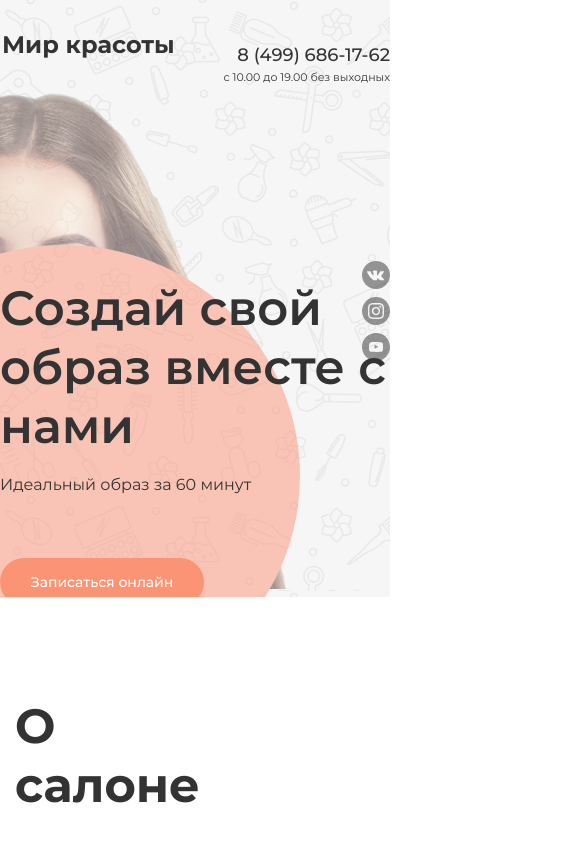
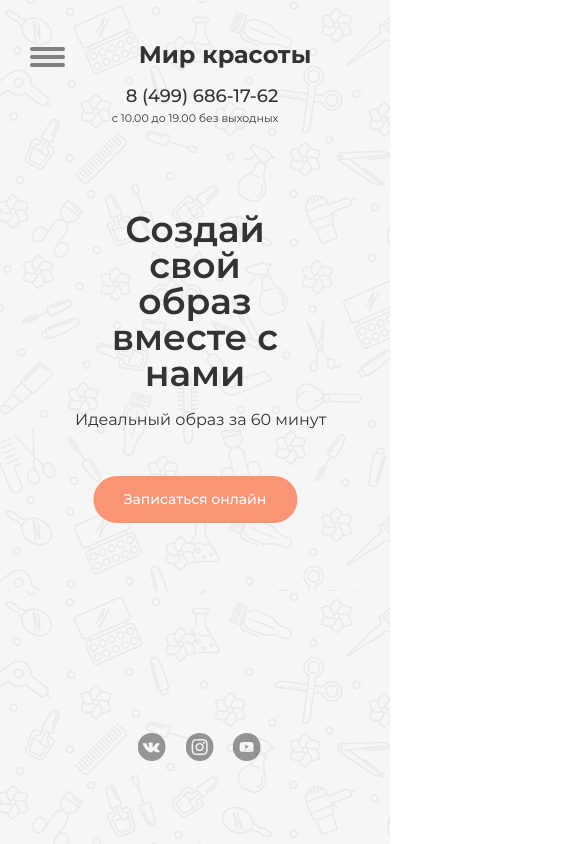
Before and after one commit to alina-ap/worldofbeaty, a plain HTML site: page index.html in a window 390 px wide. Shown: the top 844 px of the page, 580 px wide, since content can reach past the window. Drawn offline with nearby package versions, Linux system fonts and the light colour scheme.

Commit message:
adaptive header

```diff
--- /dev/null
+++ b/css/adaptive.css
@@ -0,0 +1,254 @@
+/* Adaptive header */
+
+/* Large Devices, Wide Screens */
+@media only screen and (max-width: 1280px) {
+
+    .header .container {
+        height: 100vh;
+        margin: 0 auto;
+    }
+
+    .header__top {
+        display: flex;
+        justify-content: space-between;
+        flex-wrap: wrap;
+        margin: 0 5%;
+    }
+
+    .header__hero {
+        left: 5%;
+        top: 25%;
+    }
+
+    .header__social {
+        right: 5%;
+    }
+
+
+    .social__link {
+        padding: 0.5em;
+        margin: -0.5em;
+    }
+
+    .header__nav .navigation__link {
+        padding: 0.5em;
+    }
+}
+
+
+/* Medium Devices, Desktops */
+@media only screen and (max-width: 992px) {
+
+    .header__girl {
+        opacity: 0.5;
+    }
+
+    .header .container {
+        height: 100vh;
+        margin: 0 4%;
+    }
+
+    .header__top {
+        display: flex;
+        justify-content: space-between;
+        flex-wrap: wrap;
+        gap: 30px;
+        margin: 0 5%;
+    }
+
+    .header__nav .navigation__link {
+        font-size: 1.1em;
+        line-height: 17px;
+    }
+
+    .social--vertical {
+        right: 8%;
+        z-index: 2;
+    }
+
+    .social__link {
+        padding: 0.5em;
+        margin: -0.5em;
+    }
+}
+
+@media only screen and (max-width: 768px) {
+    .header__girl,
+    .header__nav {
+        display: none;
+    }
+
+    .header {
+        position: relative;
+    }
+
+    .header .container {
+        height: 100vh;
+        margin: 0;
+    }
+
+    .header__hamb {
+        display: inline-block;
+        margin: 10px 0 0 20px;
+        align-self: flex-start;
+    }
+
+    .header__top {
+        display: flex;
+        flex-wrap: wrap;
+        margin: 10px 30px;
+        justify-content: space-between;
+        align-items: flex-end;
+    }
+
+    .header__logo {
+        font-size: 1.8em;
+        margin: 0;
+    }
+
+    .header__hero {
+        position: absolute;
+        left: 50%;
+        transform: translateX(-50%);
+    }
+
+    .hero__title {
+        display: inline-block;
+        font-size: 2.25em;
+        text-align: center;
+        line-height: 1.2em;
+    }
+
+    .hero__subtitle {
+        position: absolute;
+        left: 45%;
+        transform: translateX(-40%);
+        margin: 0;
+        text-align: center;
+        white-space: nowrap;
+    }
+
+     .btn--large {
+        position: absolute;
+        left: 50%;
+        transform: translateX(-48%);
+        top: 160%;
+    }
+
+     .social--vertical {
+        display: flex;
+        position: absolute;
+        left: 50%;
+        transform: translateX(-28%);
+        top: 80%;
+        bottom: 0;
+        padding: 0;
+    }
+
+    .social__item:not(:nth-last-of-type(1)) {
+        margin-right: 5vh;
+    }
+}
+
+/* Extra Small Devices, Phones */
+@media only screen and (max-width: 480px) {
+
+    .header .container {
+        height: 100vh;
+    }
+
+    .header__nav {
+        display: none;
+    }
+
+    .header__girl {
+        display: none;
+    }
+
+    .header {
+        width: 100vw;
+        height: 100vh;
+        position: relative;
+    }
+
+    .header__hero {
+        position: absolute;
+    }
+
+    .hero__title {
+        display: inline-block;
+        font-size: 2.25em;
+        text-align: center;
+        line-height: 1em;
+    }
+
+    .header__hamb {
+        display: inline-block;
+        margin: 4px 5px 0 0;
+        align-self: center;
+    }
+
+    .header__logo {
+        font-size: 1.5em;
+        margin: 0 auto;
+        /* margin-bottom: 20px; */
+    }
+
+    .header__phone {
+        margin: 0 auto;
+    }
+
+    .header__top {
+        display: inline-flex;
+        flex-wrap: wrap;
+        gap: 20px;
+        margin: 10px 30px;
+        justify-content: space-between;
+        align-items: flex-end;
+    }
+
+    .hero__subtitle {
+        position: absolute;
+        left: 40%;
+        transform: translateX(-40%);
+        margin: 0;
+        text-align: center;
+        white-space: nowrap;
+    }
+
+    .btn--large {
+        position: absolute;
+        left: 50%;
+        transform: translateX(-50%);
+        top: 135%;
+        white-space: nowrap;
+    }
+
+    .social--vertical {
+        display: flex;
+        position: absolute;
+        left: 50%;
+        transform: translateX(-35%);
+        top: 85%;
+        bottom: 0;
+        padding: 0;
+    }
+
+    .social__item:not(:nth-last-of-type(1)) {
+        margin-right: 5vw;
+    }
+}
+
+/* Custom, iPhone Retina */
+@media only screen and (max-width: 320px) {
+    .social--vertical {
+        top: 80%;
+        transform: translateX(-40%);
+    }
+
+    .btn--large {
+        position: absolute;
+        left: 50%;
+        transform: translateX(-48%);
+    }
+}
--- a/css/style.css
+++ b/css/style.css
@@ -16,6 +16,8 @@ html,
 body,
 .wrapper {
     height: 100%;
+    width: 100%;
+    overflow-x: hidden;
 }
 
 body {
@@ -70,20 +72,21 @@ a:hover, :focus{
     position: relative;
     overflow: hidden;
     padding: 30px 0 130px;
-    height: 597px;
+    min-height: 597px;
 }
 
 .header__top {
     display: flex;
     max-width: 1110px;
     justify-content: space-between;
-    width: 100%;
     margin: 0;
     position: relative;
     z-index: 3;
 }
 
+
 .header__logo {
+    display: inline-block;
     margin: 0 0 16px 2px;
     padding: 0;
     font-weight: 700;
@@ -96,13 +99,14 @@ a:hover, :focus{
 .header__nav .navigation__list {
     padding: 6px 0 0;
     margin: 0;
+    display: flex;
+    flex-wrap: wrap;
 }
 
 .navigation__item {
     padding: 0;
     margin: auto 0;
     display: inline-block;
-
 }
 
 .navigation__link {
@@ -121,22 +125,21 @@ a:hover, :focus{
 
 /* header content */
 
-.header .hero {
+.header__hero {
     position: relative;
     z-index: 2;
     max-width: 486px;
     top: 195px;
 }
 
-.header__phone {
+.header-phone {
     display: flex;
     flex-direction: column;
     text-align: right;
-
 }
 
 .header-phone__number {
-    display: inline-block;
+    margin: 0;
     margin-bottom: 8px;
     font-weight: 500;
     font-size: 18px;
@@ -145,7 +148,6 @@ a:hover, :focus{
 }
 
 .header-phone__schedule {
-    display: inline-block;
     padding: 0;
     margin: 0;
     font-size: 11px;
@@ -186,6 +188,7 @@ a:hover, :focus{
     display: block;
     bottom: 0;
 }
+
 .header__girl::before{
     content: '';
     width: 472px;
@@ -203,34 +206,6 @@ a:hover, :focus{
     display: none;
 }
 
-/* Adaptive header */
-
-/* Large Devices, Wide Screens */
-@media only screen and (max-width: 1280px) {
-}
-/* Medium Devices, Desktops */
-@media only screen and (max-width: 992px) {
-}
-/* Small Devices, Tablets */
-@media only screen and (max-width: 768px) {
-    .header__girl {
-        opacity: 0.5;
-    }
-
-    .header__hamb {
-        display: block;
-    }
-
-    .header__nav {
-        display: none;
-    }
-}
-/* Extra Small Devices, Phones */
-@media only screen and (max-width: 480px) {
-}
-/* Custom, iPhone Retina */
-@media only screen and (max-width: 320px) {
-}
 /* Buttons */
 
 .header__hamb {
@@ -248,7 +223,7 @@ a:hover, :focus{
     height: 4px;
     left: 0;
     top: 8px;
-    border-radius: 3px;
+    border-radius: 5px;
 }
 
 .header__hamb::before,
@@ -259,7 +234,7 @@ a:hover, :focus{
     width: 100%;
     height: 4px;
     left: 0;
-    border-radius: 3px;
+    border-radius: 5px;
 }
 
 .header__hamb::before {
@@ -305,7 +280,7 @@ h3 {
     margin: 0;
 }
 
-h1 {
+.hero__title {
     max-width: 486px;
     width: 100%;
     font-weight: 600;
@@ -443,6 +418,7 @@ h3 {
 .advantage__text,
 .advantage__title {
     text-align: center;
+
 }
 
 .advantage__text {
--- a/index.html
+++ b/index.html
@@ -9,13 +9,18 @@
     <link rel="preconnect" href="https://fonts.gstatic.com">
     <link href="https://fonts.googleapis.com/css2?family=Montserrat:wght@300;400;500;600;700&display=swap" rel="stylesheet">
     <link rel="stylesheet" href="../css/style.css">
+    <link rel="stylesheet" href="../css/adaptive.css">
     <title>Мир красоты</title>
 </head>
 <body>
     <div class="wrapper">
         <header class="header">
             <div class="container">
-                <div class="header__top">
+
+                    <div class="header__top">
+                        <button class="hamb header__hamb" type="button">
+                            <span class="hamb__inner"></span>
+                        </button>
 
                         <a href="/" class="logo header__logo">Мир красоты</a>
 
@@ -53,8 +58,8 @@
                             </a></li>
                         </ul>
 
-                        <div class="header__girl">
-                            <img src="./img/makiiazh-devushka-litso-ruka-pricheska-volosy-golubye-glaza 1.png" alt="">
+                        <div class="header__girl header-girl">
+                            <img class="header-girl__img" src="./img/makiiazh-devushka-litso-ruka-pricheska-volosy-golubye-glaza 1.png" alt="">
                         </div>
 
                 </div>
```
